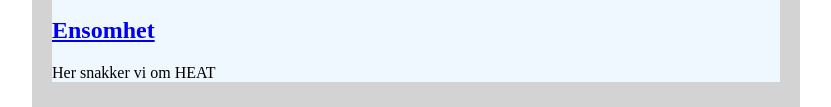
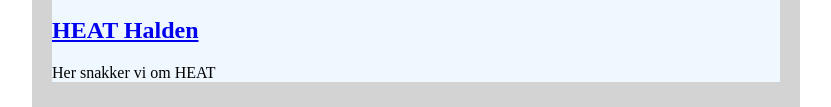
Before and after one commit to GJRTSN/Com-Des, a plain HTML site: page index.html in a window 1280 px wide. Shown: the part 466-573 px from the top of the page, without its empty margins (224-1055 px from the left). Drawn offline with Linux system fonts and the light colour scheme.

Commit message:
Update index.html

```diff
--- a/index.html
+++ b/index.html
@@ -39,7 +39,7 @@
           <p>Her snakker vi om Sopp</p>
         </article>
         <article id="story4">
-          <h2><a href="story4/index.html">Ensomhet</a></h2>
+          <h2><a href="story4/index.html">HEAT Halden</a></h2>
           <p>Her snakker vi om HEAT</p>
         </article>
       </div>
```
